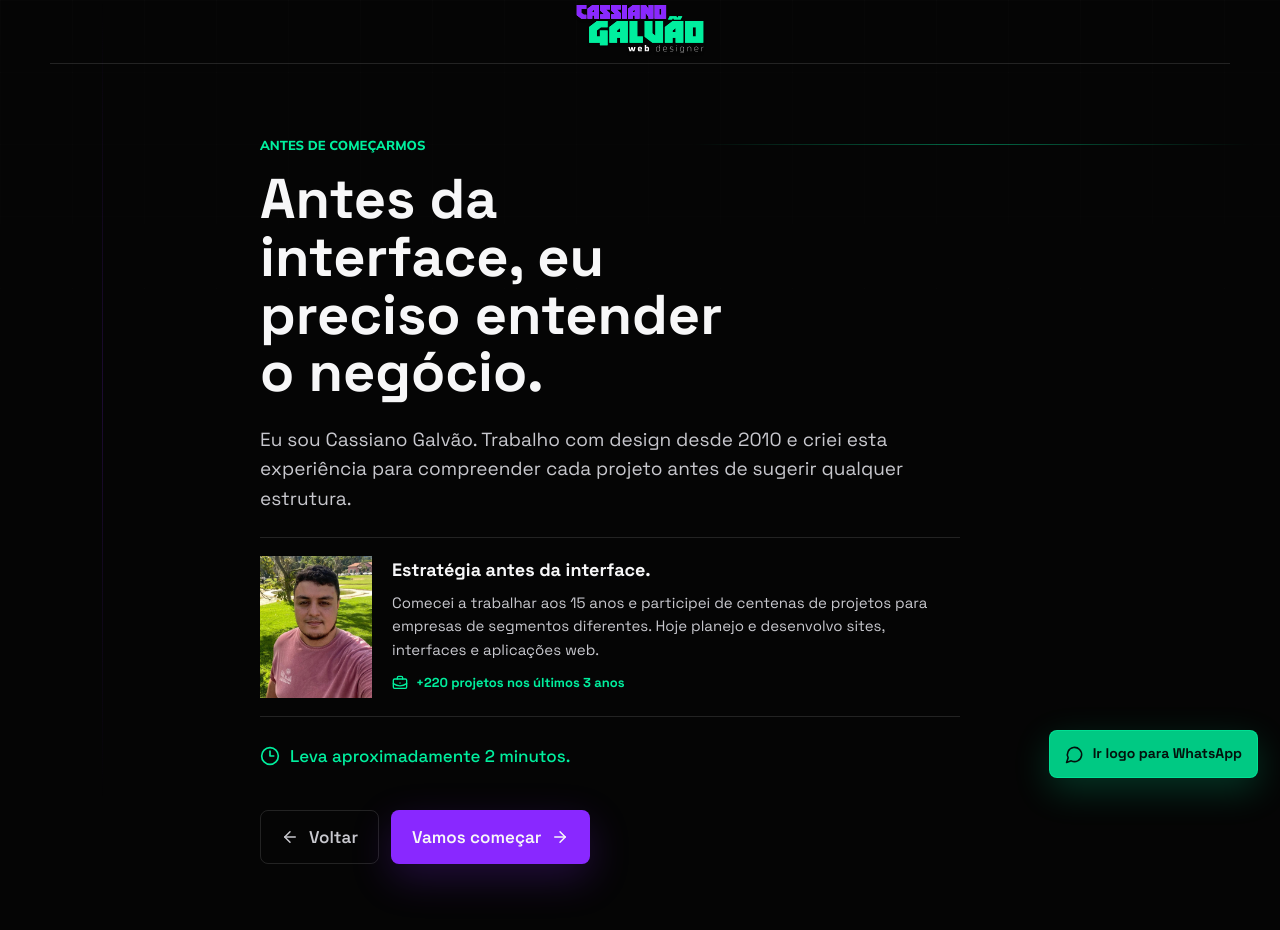
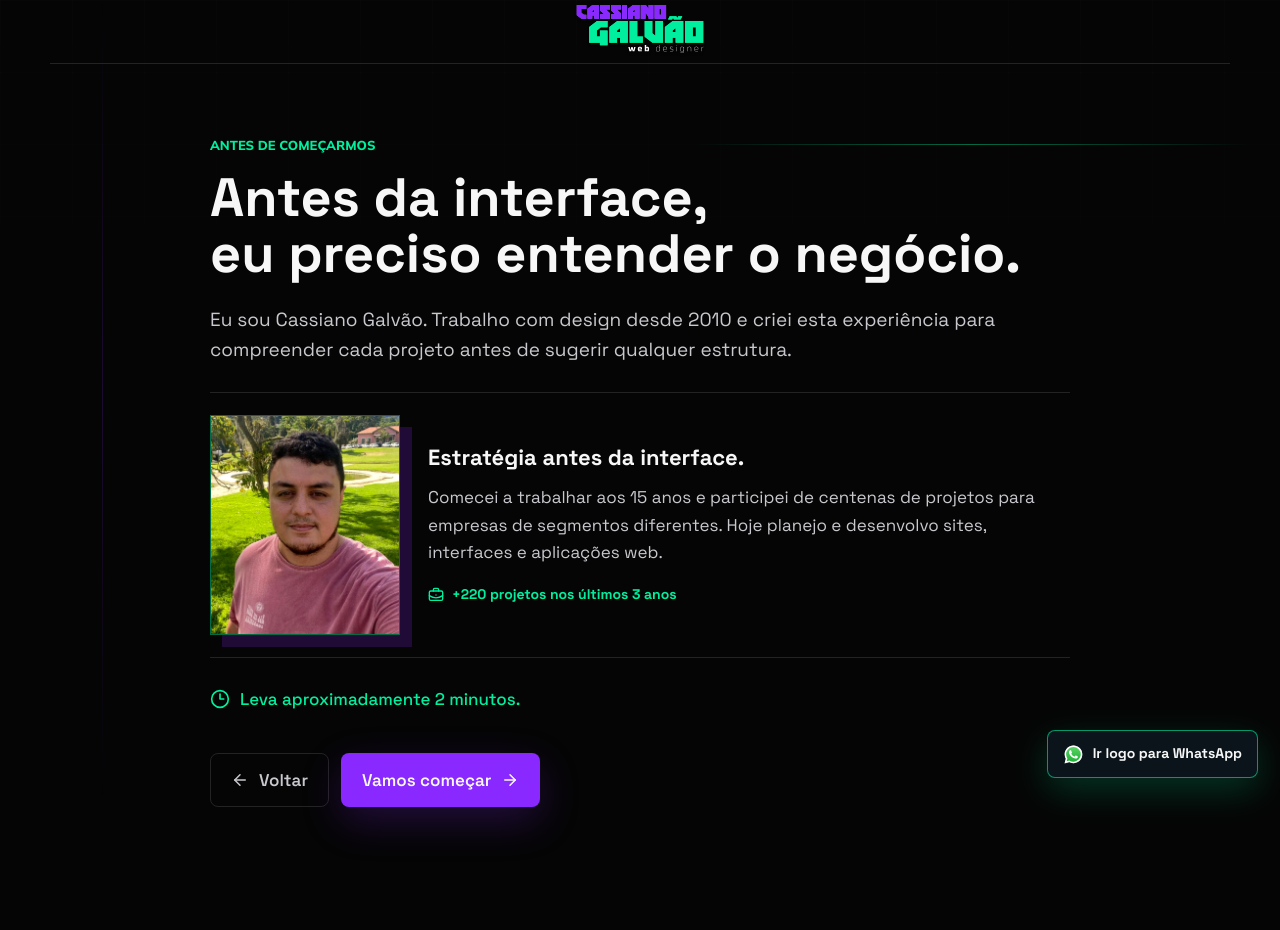
Before and after one commit to DevCassianoGalvao/lp-diagnostico-sites, a React (Vite) app: page / in a window 1280 px wide. Both pictures are taken after a click on the button "Começar meu diagnóstico". Shown: the top 930 px of the page. After the commit the page ends 903 px from the top, so only its background shows below. Built offline with nearby package versions, Linux system fonts and the light colour scheme.

Commit message:
feat: strengthen personal introduction

```diff
--- a/src/main.tsx
+++ b/src/main.tsx
@@ -242,7 +242,8 @@ function App() {
         rel="noreferrer"
         onClick={() => track("whatsapp_click", { source: "floating_button" })}
       >
-        <MessageCircle size={19} /> Ir logo para WhatsApp
+        <img src="/assets/icons/whatsapp.svg" alt="" aria-hidden="true" />
+        Ir logo para WhatsApp
       </a>
       <p className="sr-only" aria-live="polite">{announcement}</p>
 
@@ -373,7 +374,10 @@ function Orientation({ onBack, onStart }: { onBack: () => void; onStart: () => v
   return (
     <section className="orientation stage" aria-labelledby="orientation-title">
       <p className="eyebrow">ANTES DE COMEÇARMOS</p>
-      <h1 id="orientation-title">Antes da interface, eu preciso entender o negócio.</h1>
+      <h1 id="orientation-title">
+        <span>Antes da interface,</span>
+        <span>eu preciso entender o negócio.</span>
+      </h1>
       <p>
         Eu sou Cassiano Galvão. Trabalho com design desde 2010 e criei esta experiência para compreender cada projeto antes de sugerir qualquer estrutura.
       </p>
--- a/src/styles/global.css
+++ b/src/styles/global.css
@@ -120,14 +120,15 @@ img { display: block; max-width: 100%; }
   border: 1px solid rgba(0, 239, 158, 0.6);
   border-radius: 8px;
   padding: 11px 15px;
-  background: #00c983;
-  color: #03110c;
+  background: #0b141a;
+  color: var(--text);
   box-shadow: 0 12px 36px rgba(0, 239, 158, 0.2);
   font-size: 14px;
   font-weight: 800;
   transition: transform var(--ease), background var(--ease), box-shadow var(--ease);
 }
-.floating-whatsapp:hover { transform: translateY(-2px); background: var(--green); box-shadow: 0 16px 42px rgba(0, 239, 158, 0.28); }
+.floating-whatsapp img { width: 21px; height: 21px; flex: 0 0 auto; }
+.floating-whatsapp:hover { transform: translateY(-2px); background: #111f25; box-shadow: 0 16px 42px rgba(0, 239, 158, 0.28); }
 
 .eyebrow, .step-label, .section-label, .portrait-tag {
   font-family: var(--font-mono);
@@ -317,14 +318,15 @@ img { display: block; max-width: 100%; }
   padding: 72px 0 96px;
 }
 
-.orientation { max-width: 760px; align-items: flex-start; }
-.orientation h1 { max-width: 14ch; font-size: 56px; }
-.orientation > p:not(.eyebrow) { max-width: 58ch; margin: 24px 0; color: var(--text-soft); font-size: 19px; }
-.guide-intro { display: grid; grid-template-columns: 112px 1fr; align-items: stretch; gap: 20px; max-width: 700px; margin: 0 0 26px; padding: 18px 0; border-top: 1px solid var(--border); border-bottom: 1px solid var(--border); }
-.guide-intro img { width: 112px; height: 100%; min-height: 138px; object-fit: cover; object-position: center top; }
-.guide-intro strong { display: block; margin-bottom: 7px; color: var(--text); font-size: 18px; }
-.guide-intro p { margin: 0; color: var(--text-soft); font-size: 15px; line-height: 1.55; }
-.guide-intro span { display: inline-flex; align-items: center; gap: 8px; margin-top: 12px; color: var(--green); font-size: 13px; font-weight: 700; }
+.orientation { max-width: 960px; align-items: flex-start; }
+.orientation h1 { max-width: none; font-size: 54px; }
+.orientation h1 span { display: block; white-space: nowrap; }
+.orientation > p:not(.eyebrow) { max-width: 70ch; margin: 24px 0; color: var(--text-soft); font-size: 19px; }
+.guide-intro { display: grid; grid-template-columns: 190px 1fr; align-items: center; gap: 28px; width: 100%; max-width: 920px; margin: 4px 0 28px; padding: 22px 0; border-top: 1px solid var(--border); border-bottom: 1px solid var(--border); }
+.guide-intro img { width: 190px; height: 220px; object-fit: cover; object-position: center top; border: 1px solid rgba(0, 239, 158, .42); box-shadow: 12px 12px 0 rgba(137, 40, 255, .2); filter: saturate(1.08) contrast(1.04); }
+.guide-intro strong { display: block; margin-bottom: 10px; color: var(--text); font-size: 22px; }
+.guide-intro p { max-width: 58ch; margin: 0; color: var(--text-soft); font-size: 17px; line-height: 1.6; }
+.guide-intro span { display: inline-flex; align-items: center; gap: 8px; margin-top: 18px; color: var(--green); font-size: 14px; font-weight: 800; }
 .duration { display: flex; align-items: center; gap: 10px; color: var(--green); font-weight: 500; }
 
 .stage-actions { width: 100%; display: flex; align-items: center; justify-content: space-between; gap: 12px; margin-top: 40px; }
@@ -542,9 +544,11 @@ img { display: block; max-width: 100%; }
 
   .stage { width: calc(100% - 40px); min-height: calc(100vh - 60px); padding: 56px 0 72px; }
   .orientation h1 { font-size: 38px; }
+  .orientation h1 span { white-space: normal; }
   .orientation > p:not(.eyebrow) { font-size: 17px; }
-  .guide-intro { grid-template-columns: 82px 1fr; }
-  .guide-intro img { width: 82px; min-height: 154px; }
+  .guide-intro { grid-template-columns: 112px 1fr; gap: 18px; }
+  .guide-intro img { width: 112px; height: 152px; min-height: 0; box-shadow: 7px 7px 0 rgba(137, 40, 255, .2); }
+  .guide-intro strong { font-size: 18px; }
   .guide-intro p { font-size: 14px; }
   .orientation .stage-actions, .stage-actions { align-items: stretch; flex-direction: column-reverse; }
   .stage-actions .button { width: 100%; }
```
Also changed, not shown: public/assets/icons/whatsapp.svg (added).
